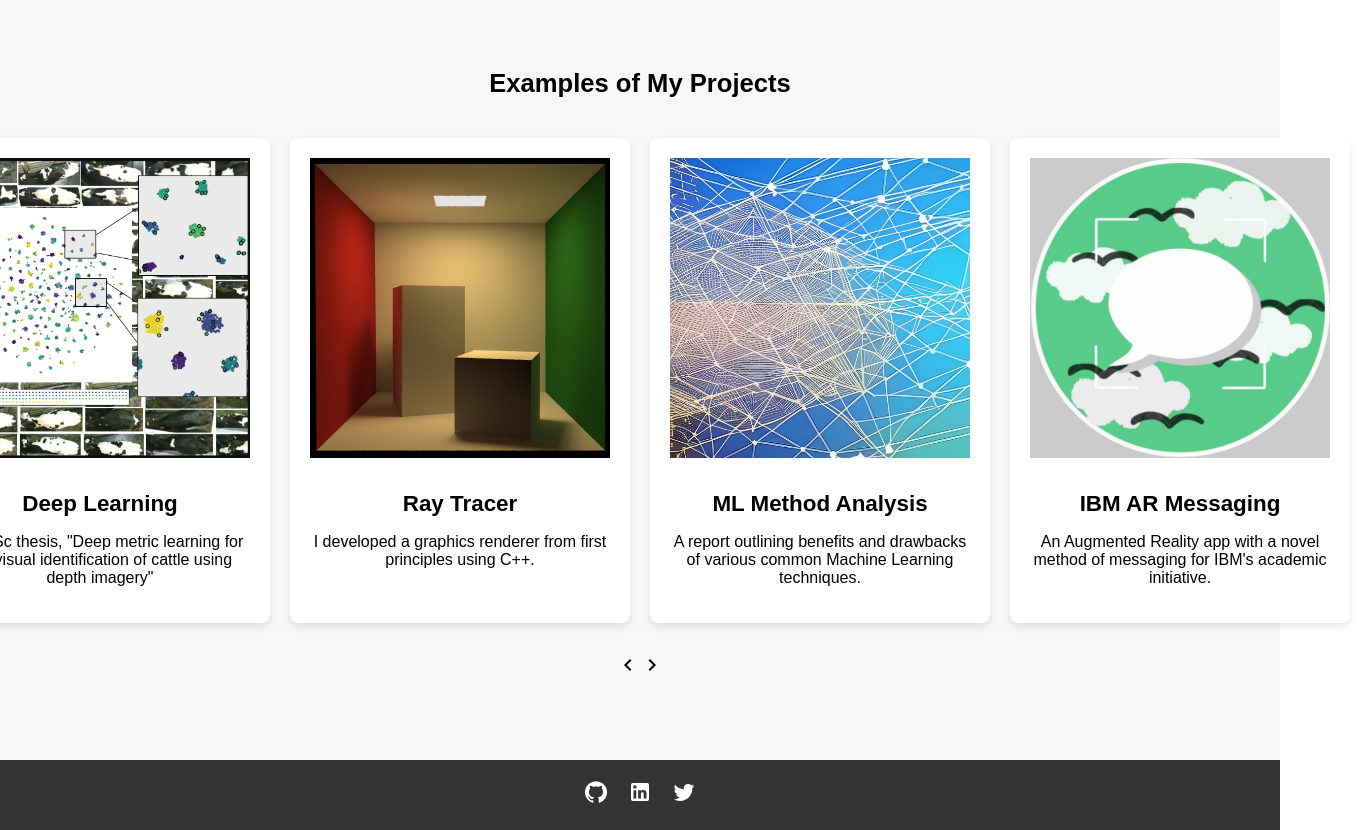
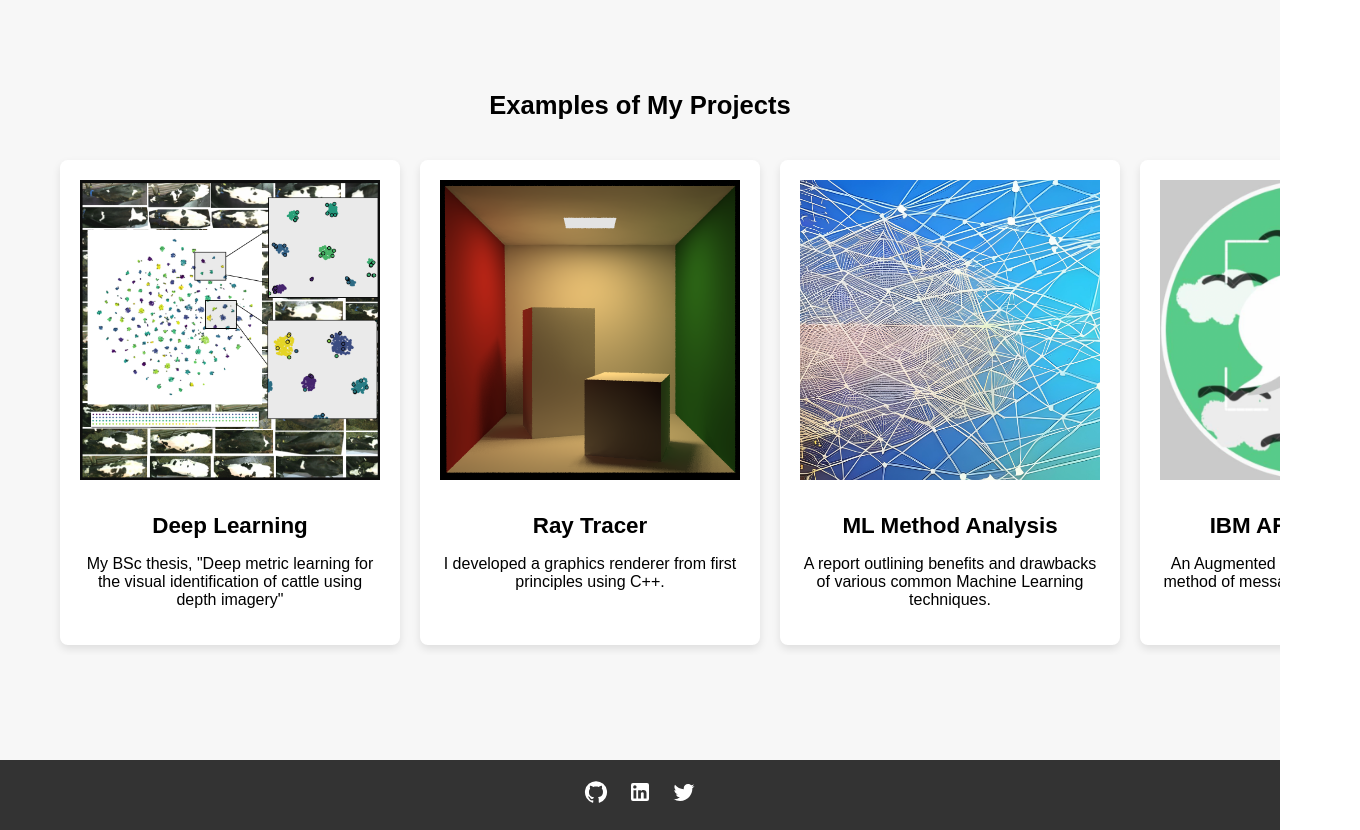
Before and after one commit to lucy-randewich/react-resume-website, a React (Create React App) app: page / in a window 1280 px wide. Shown: the part 1640-2470 px from the top of the page, 1360 px wide, since content can reach past the window. Built offline with nearby package versions, Linux system fonts and the light colour scheme; a web font is replaced by a local one.

Commit message:
add logo animation

```diff
--- a/src/components/about.js
+++ b/src/components/about.js
@@ -97,7 +97,7 @@ const AboutPage = ({ id }) => {
             I enjoy designing and implementing solutions to complex software problems.
             I performed top in my year at the University of Bristol in Computer Science BSc,
             and also have a breadth of industry experience.
-            I also love travelling and artwork. Feel free to check out my CV and contact me with inquiries!
+            I also love travel and artwork :) Feel free to check out my CV and contact me!
           </p>
           <a href={CV} target="_blank" rel="noopener noreferrer" className={classes.cvButton}>
             View CV
--- a/src/components/home.js
+++ b/src/components/home.js
@@ -1,41 +1,63 @@
-import React from 'react';
+import React, { useState } from 'react';
+import { makeStyles } from '@mui/styles';
+import { Parallax, ParallaxProvider } from 'react-scroll-parallax';
 import bigLogo from '../images/biglogo3.png';
-import { ParallaxProvider } from 'react-scroll-parallax';
 
-const HomePage = ({id}) => {
-  const homepageContainerStyle = {
+const useStyles = makeStyles((theme) => ({
+  homepageContainer: {
     backgroundColor: '#f7f7f7',
     display: 'flex',
     justifyContent: 'center',
     alignItems: 'center',
     height: '100vh',
-  };
-
-  const cardStyle = {
+  },
+  card: {
     textAlign: 'center',
     width: '60%',
-  };
-
-  const logoStyle = {
+    '&:hover .logo': {
+      animation: '$bounce 0.5s infinite',
+    },
+  },
+  logo: {
     maxWidth: '70%',
     marginBottom: '8px',
-  };
+    animation: '$bounce 1s',
+  },
+  description: {
+    fontSize: '1.2rem',
+  },
+  '@keyframes bounce': {
+    '0%, 100%': {
+      transform: 'translateY(0) scale(1)',
+    },
+    '50%': {
+      transform: 'translateY(-12px) scale(1.1)',
+    },
+  },
+}));
 
-  const descriptionStyle = {
-    fontSize: '1.2rem',
-  };
+const HomePage = ({ id }) => {
+  const classes = useStyles();
 
   return (
     <section id={id} className="home">
-      <ParallaxProvider>
-      <div style={homepageContainerStyle}>
-        <div style={cardStyle}>
-          <img src={bigLogo} alt="Logo" style={logoStyle} />
-          <p style={descriptionStyle}>
-            Hi! I'm Lucy. Have a scroll about to find out about me and what I can do for you!
-          </p>
-        </div>
-      </div>
+      <ParallaxProvider scrollAxis="vertical">
+        <Parallax translateY={[-15, 15]}>
+          <div className={classes.homepageContainer}>
+            <div
+              className={classes.card}
+            >
+              <img
+                src={bigLogo}
+                alt="Logo"
+                className={classes.logo}
+              />
+              <p className={classes.description}>
+                Hi! I'm Lucy. Have a scroll about to find out about me and what I can do for you!
+              </p>
+            </div>
+          </div>
+        </Parallax>
       </ParallaxProvider>
     </section>
   );
--- a/src/components/projects.js
+++ b/src/components/projects.js
@@ -1,7 +1,5 @@
-import React, { useState } from 'react';
+import React from 'react';
 import { makeStyles } from '@mui/styles';
-import ChevronRightIcon from '@mui/icons-material/ChevronRight';
-import ChevronLeftIcon from '@mui/icons-material/ChevronLeft';
 import CornellBox from '../images/Cornell_box.png';
 import Cows from '../images/cows.png'
 import ARMessaging from '../images/armessaging.png'
@@ -18,6 +16,7 @@ const useStyles = makeStyles((theme) => ({
     display: 'flex',
     alignItems: 'center',
     justifyContent: 'center',
+    overflow: 'hidden',
   },
   sectionTitle: {
     fontSize: '1.6rem',
@@ -26,8 +25,10 @@ const useStyles = makeStyles((theme) => ({
   },
   cardContainer: {
     display: 'flex',
-    overflowX: 'hidden',
+    overflowX: 'scroll',
     scrollBehavior: 'smooth',
+    paddingLeft: '100px',
+    width: "100%",
   },
   card: {
     backgroundColor: '#fff',
@@ -60,17 +61,8 @@ const useStyles = makeStyles((theme) => ({
   },
 }));
 
-const ProjectsPage = ({id}) => {
+const ProjectsPage = ({ id }) => {
   const classes = useStyles();
-  const [scrollPosition, setScrollPosition] = useState(0);
-
-  const scrollLeft = () => {
-    setScrollPosition((prevPosition) => prevPosition - 400);
-  };
-
-  const scrollRight = () => {
-    setScrollPosition((prevPosition) => prevPosition + 400);
-  };
 
   const projects = [
     {
@@ -97,13 +89,19 @@ const ProjectsPage = ({id}) => {
       image: ARMessaging,
       text: 'An Augmented Reality app with a novel method of messaging for IBM\'s academic initiative.',
     },
+    {
+      id: 5,
+      title: 'IBM AR Messaging',
+      image: ARMessaging,
+      text: 'An Augmented Reality app with a novel method of messaging for IBM\'s academic initiative.',
+    },
   ];
 
   return (
     <section id={id} className="projects">
       <div className={classes.projectsPage}>
         <h3 className={classes.sectionTitle}>Examples of My Projects</h3>
-      <div className={classes.cardContainer} style={{ transform: `translateX(${scrollPosition}px)` }}>
+        <div className={classes.cardContainer}>
           {projects.map((project) => (
             <div key={project.id} className={classes.card}>
               <img src={project.image} alt={project.title} className={classes.image} />
@@ -112,10 +110,6 @@ const ProjectsPage = ({id}) => {
             </div>
           ))}
         </div>
-      <div className={classes.scrollButton}>
-        <ChevronLeftIcon onClick={scrollLeft} />
-        <ChevronRightIcon onClick={scrollRight} />
-      </div>
       </div>
     </section>
   );
```
Lines whose indentation alone changed are shown as unchanged.
